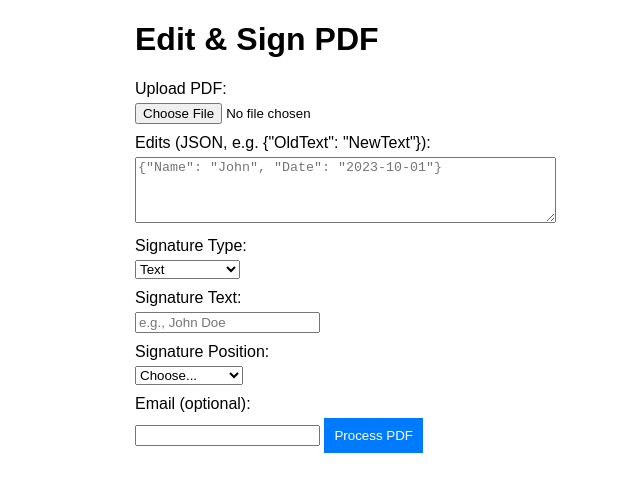
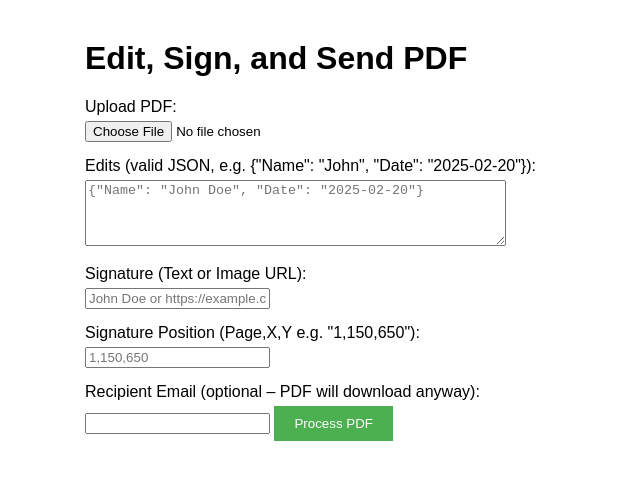
Before and after one commit to Niumih/Simple-Website, a plain HTML site: page index.html in a window 1280 px wide. Shown: the whole page, without its empty margins (205-845 px from the left). Drawn offline with Linux system fonts and the light colour scheme.

Commit message:
Update index.html

```diff
--- a/index.html
+++ b/index.html
@@ -2,49 +2,31 @@
 <html lang="en">
 <head>
     <meta charset="UTF-8">
-    <title>My PDF Editor & Signer</title>
+    <title>My PDF Editor & Signer Portal</title>
     <style>
-        body { font-family: Arial; max-width: 600px; margin: 20px auto; }
-        label { display: block; margin: 10px 0 5px; }
-        button { padding: 10px; background: #007bff; color: white; border: none; }
-        button:disabled { background: #ccc; }
+        body { font-family: Arial, sans-serif; max-width: 700px; margin: 40px auto; }
+        label { display: block; margin: 15px 0 5px; }
+        button { padding: 10px 20px; background: #4CAF50; color: white; border: none; cursor: pointer; }
+        button:disabled { background: #aaa; cursor: not-allowed; }
     </style>
 </head>
 <body>
-    <h1>Edit & Sign PDF</h1>
+    <h1>Edit, Sign, and Send PDF</h1>
+
     <form id="pdfForm">
         <label for="pdf">Upload PDF:</label>
         <input type="file" id="pdf" name="pdf" accept=".pdf" required>
 
-        <label for="edits">Edits (JSON, e.g. {"OldText": "NewText"}):</label>
-        <textarea id="edits" name="edits" rows="4" cols="50" placeholder='{"Name": "John", "Date": "2023-10-01"}' required></textarea>
+        <label for="edits">Edits (valid JSON, e.g. {"Name": "John", "Date": "2025-02-20"}):</label>
+        <textarea id="edits" name="edits" rows="4" cols="50" placeholder='{"Name": "John Doe", "Date": "2025-02-20"}' required></textarea>
 
-        <label for="signature_type">Signature Type:</label>
-        <select id="signature_type" name="signature_type">
-            <option value="text">Text</option>
-            <option value="image">Upload Image</option>
-        </select>
+        <label for="signature">Signature (Text or Image URL):</label>
+        <input type="text" id="signature" name="signature" placeholder="John Doe or https://example.com/sig.png" required>
 
-        <div id="text_sig" style="display: block;">
-            <label for="signature_text">Signature Text:</label>
-            <input type="text" id="signature_text" name="signature_text" placeholder="e.g., John Doe">
-        </div>
+        <label for="sig_position">Signature Position (Page,X,Y e.g. "1,150,650"):</label>
+        <input type="text" id="sig_position" name="sig_position" placeholder="1,150,650" required>
 
-        <div id="image_sig" style="display: none;">
-            <label for="signature_image">Upload Signature Image (PNG/JPG):</label>
-            <input type="file" id="signature_image" name="signature_image" accept="image/*">
-        </div>
-
-        <label for="sig_position">Signature Position:</label>
-        <select id="sig_position" name="sig_position" required>
-            <option value="">Choose...</option>
-            <option value="bottom_left">Bottom Left</option>
-            <option value="bottom_center">Bottom Center</option>
-            <option value="bottom_right">Bottom Right</option>
-            <option value="top_right">Top Right</option>
-        </select>
-
-        <label for="email">Email (optional):</label>
+        <label for="email">Recipient Email (optional – PDF will download anyway):</label>
         <input type="email" id="email" name="email">
 
         <button type="submit" id="submitBtn">Process PDF</button>
@@ -53,37 +35,37 @@
     <script>
         const form = document.getElementById('pdfForm');
         const submitBtn = document.getElementById('submitBtn');
-        const sigType = document.getElementById('signature_type');
-        const textSig = document.getElementById('text_sig');
-        const imageSig = document.getElementById('image_sig');
-
-        sigType.addEventListener('change', () => {
-            textSig.style.display = sigType.value === 'text' ? 'block' : 'none';
-            imageSig.style.display = sigType.value === 'image' ? 'block' : 'none';
-        });
 
         form.addEventListener('submit', async (e) => {
             e.preventDefault();
             submitBtn.disabled = true;
             submitBtn.textContent = 'Processing...';
+
             const formData = new FormData(form);
+
             try {
-                const response = await fetch('https://niumih.app.n8n.cloud/webhook/pdf-editor', { // URL
-                    method: 'POST',
-                    body: formData
-                });
+                const response = await fetch(
+                    'https://niumih.app.n8n.cloud/webhook/637bc509-d0e3-4d7d-b6c5-220fffdb88ca',   // ← REPLACE THIS WITH YOUR REAL N8N WEBHOOK URL
+                    {
+                        method: 'POST',
+                        body: formData
+                    }
+                );
+
                 if (response.ok) {
                     const blob = await response.blob();
                     const url = window.URL.createObjectURL(blob);
                     const a = document.createElement('a');
                     a.href = url;
                     a.download = 'edited_signed.pdf';
+                    document.body.appendChild(a);
                     a.click();
                     a.remove();
                     window.URL.revokeObjectURL(url);
-                    alert('PDF ready! Download started.');
+                    alert('PDF processed! Download started.');
                 } else {
-                    alert('Error: ' + await response.text());
+                    const errorText = await response.text();
+                    alert('Server error: ' + errorText);
                 }
             } catch (error) {
                 alert('Connection failed: ' + error.message);
```
